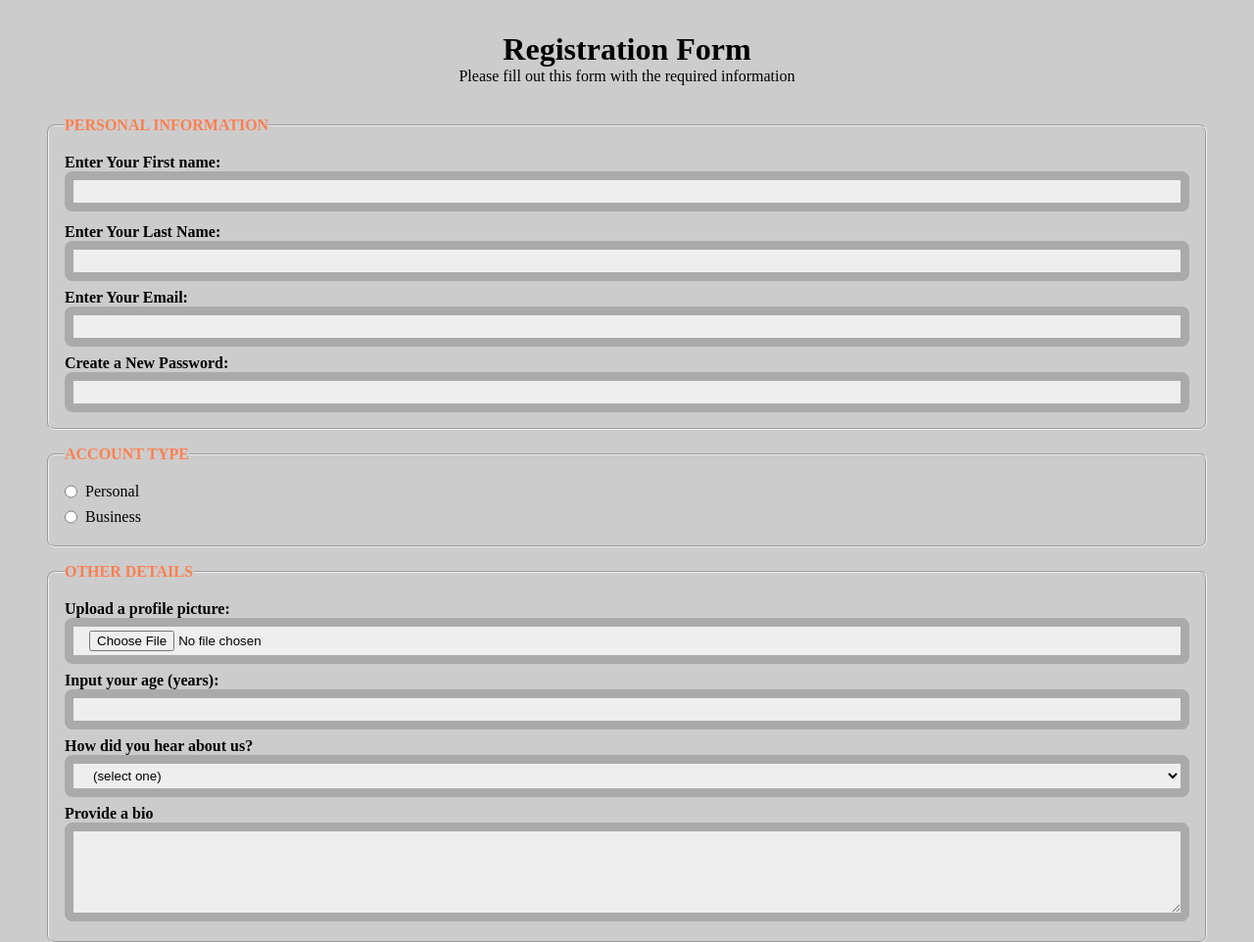
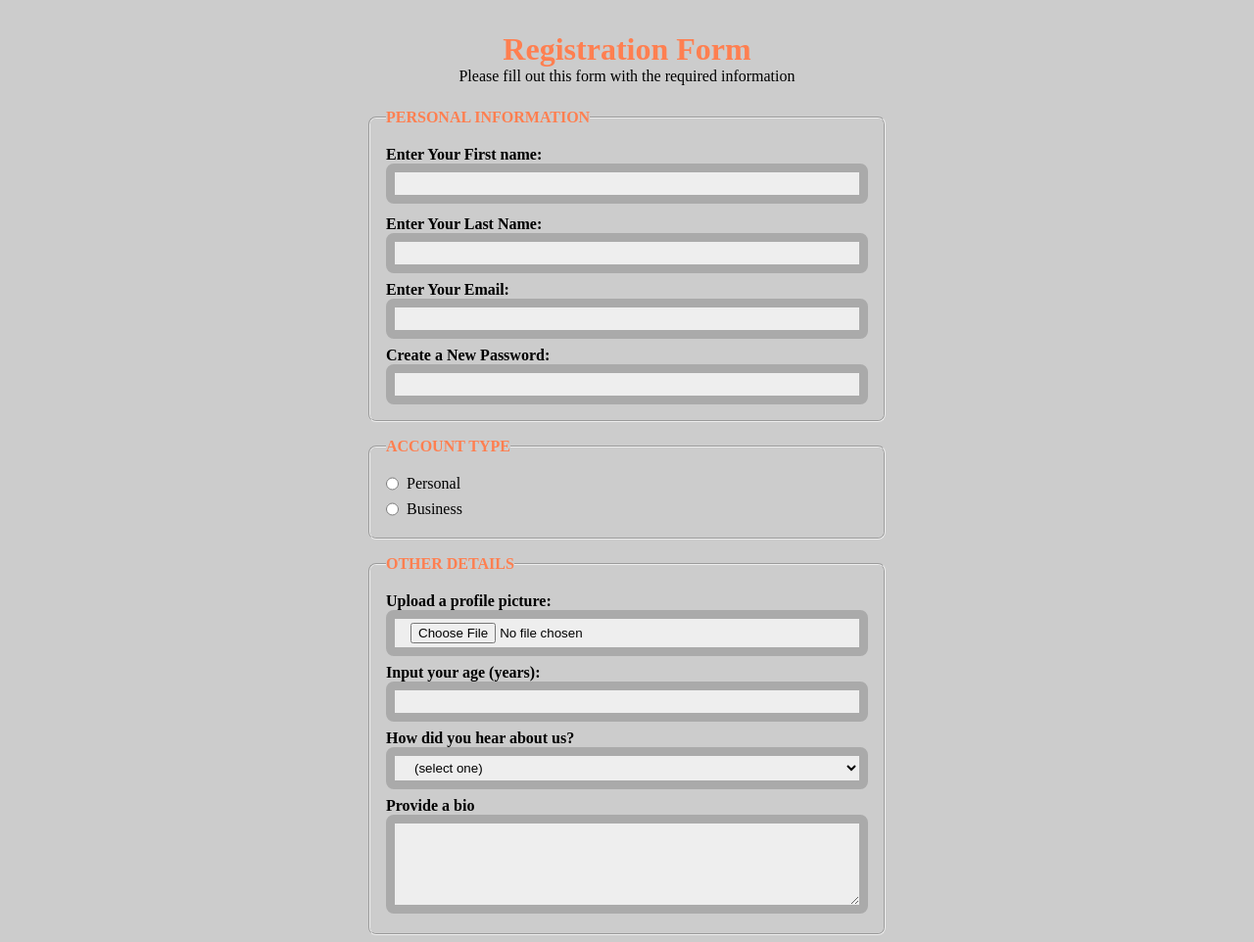
Before and after one commit to AmoroBG/fcc-registration-form, a plain HTML site: page index.html in a window 1280 px wide. Shown: the top 962 px of the page at 98% size. Drawn offline with Linux system fonts and the light colour scheme.

Commit message:
Add Media Queries

```diff
--- a/styles.css
+++ b/styles.css
@@ -15,6 +15,9 @@ main{
     display: flex;
     flex-direction: column;
     align-items: center;
+}
+.heading h1{
+    color: coral;
 }
 form, fieldset{
     display: flex;
@@ -74,3 +77,12 @@ form a:hover{
     color: royalblue;
     text-decoration: underline;
 }
+
+/* Media Queries */
+/* Medium devices (landscape tablets, 768px and up) */
+@media only screen and (min-width: 768px) {
+   form{
+    width: 35rem;
+    margin: 0 auto;
+   }
+}
```
